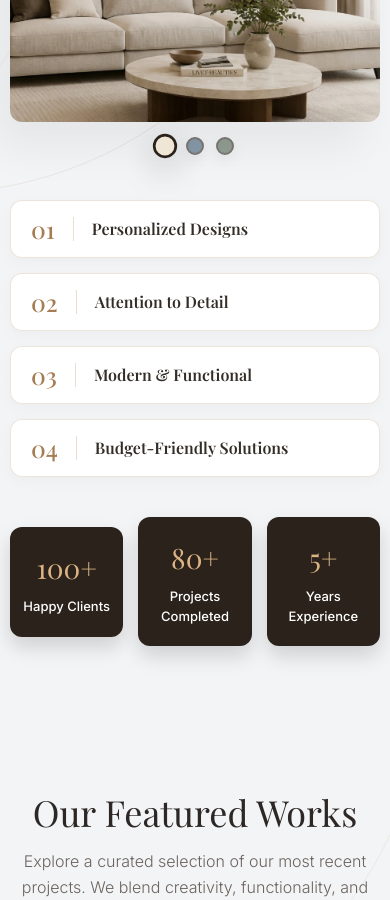
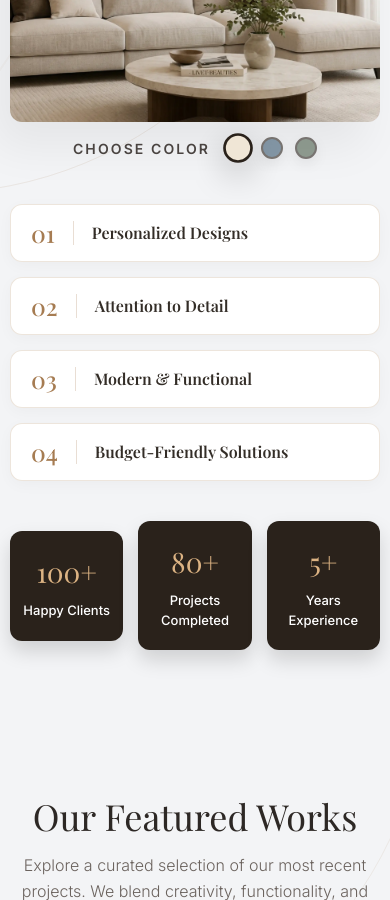
Before and after one commit to vickysingh009/ssqanantav1, a React (Vite) app: page / in a window 390 px wide. Shown: the part 2540-3440 px from the top of the page. Built offline with nearby package versions, Linux system fonts and the light colour scheme; a web font is replaced by a local one.

Commit message:
version 4 portfolio

```diff
--- a/src/sections/WhyChooseUs/WhyChooseUs.css
+++ b/src/sections/WhyChooseUs/WhyChooseUs.css
@@ -132,13 +132,24 @@
 /* Vertical Color Dots */
 .wcu-color-dots {
   position: absolute;
-  left: -120px;
+  left: -150px; /* Shifted further left to prevent text overlapping with the image */
   top: 50%;
   transform: translateY(-50%);
   display: flex;
   flex-direction: column;
+  align-items: center; /* Ensures dots and text are center aligned vertically */
   gap: 35px;
   z-index: 10;
+}
+
+.wcu-color-hint {
+  font-size: 14px; /* Increased for better visibility */
+  font-weight: 600; /* Made slightly bolder */
+  color: #4a4441; /* Darker tone so it gets noticed easily */
+  letter-spacing: 0.15em;
+  margin-bottom: -10px; /* Adjusted spacing for larger font */
+  text-align: center;
+  white-space: nowrap; /* Prevent wrapping */
 }
 
 .wcu-dot {
@@ -316,10 +327,16 @@
     order: 2; /* Forces dots to render below the image in the column */
     flex-direction: row;
     justify-content: center;
+    align-items: center;
     transform: none;
     gap: 15px;
     margin-top: 8px; /* Tighter against image */
     margin-bottom: 15px;
+  }
+
+  .wcu-color-hint {
+    margin-bottom: 0; /* Clear desktop negative margin */
+    margin-right: 5px; /* Small gap before row dots starts */
   }
 
   .wcu-right-image {
@@ -414,8 +431,8 @@
   }
 
   .wcu-dot {
-    width: 18px; /* Noticeably smaller dots for mobile explicitly requested */
-    height: 18px;
+    width: 22px; /* Increased for better touch clicking */
+    height: 22px;
     border-width: 2px;
   }
 
--- a/src/sections/WhyChooseUs/WhyChooseUs.jsx
+++ b/src/sections/WhyChooseUs/WhyChooseUs.jsx
@@ -58,6 +58,7 @@ const WhyChooseUs = () => {
         {/* Right Content */}
         <div className="wcu-right-wrapper">
           <div className="wcu-color-dots">
+            <span className="wcu-color-hint">CHOOSE COLOR</span>
             <span
               className={`wcu-dot cream ${activeImageIndex === 0 ? 'active' : ''}`}
               onClick={() => setActiveImageIndex(0)}
```
